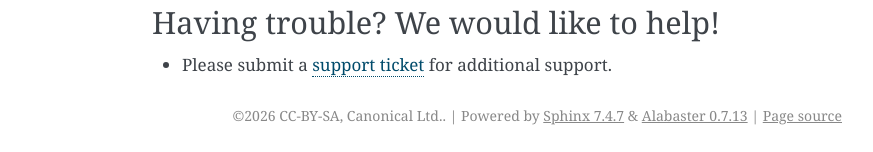
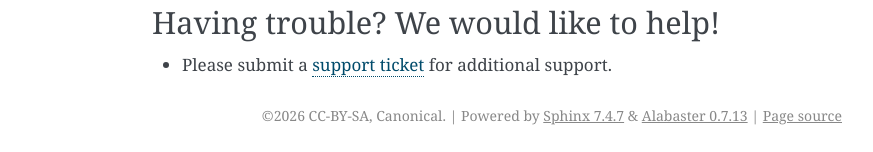
Before and after one commit to canonical/brand-store-documentation, a Sphinx documentation site: the page built from docs/index.rst, in a window 1280 px wide and 900 px high, scrolled down 772 px. Shown: the part 745-897 px from the top of the window, without its empty margins (268-1141 px from the left). Built offline with Sphinx 7.4.7, drawn with Linux system fonts in a browser that asks for light colours.

```diff
--- a/docs/_static/js/url_overwrite.js
+++ b/docs/_static/js/url_overwrite.js
@@ -1,7 +1,7 @@
 // overwrite links.js
 
 // Replace oldDomain with newDomain
-const oldDomain = 'https://canonical-brand-store.readthedocs-hosted.com/';
+const oldDomain = 'canonical-brand-store.readthedocs-hosted.com';
 const newDomain = 'ubuntu.com/internet-of-things/appstore/docs';
 
 // // Logging for debugging purposes
--- a/docs/conf.py
+++ b/docs/conf.py
@@ -32,7 +32,7 @@ logger = logging.getLogger()
 # TODO: Update with the official name of your project or product
 
 html_title = full_title = project = 'Dedicated Snap Store'
-author = "Canonical Ltd."
+author = "Canonical"
 
 # Sidebar documentation title; best kept reasonably short
 #
```
